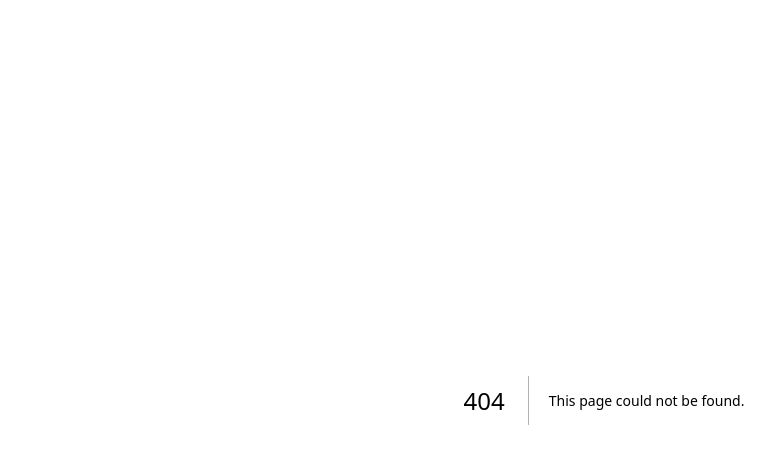
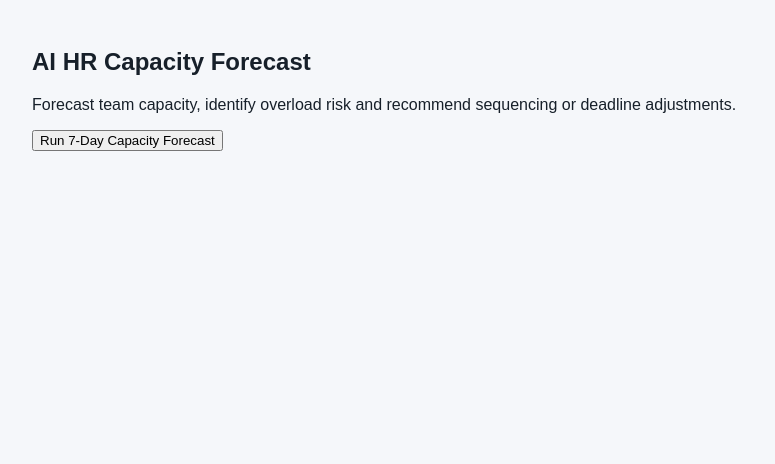
Before and after one commit to techjeet74-png/AI--HR-Agent, a Next.js app: page /hr-capacity-forecast in a window 1280 px wide. Before the commit this address had no page. Shown: the top 464 px of the page, without its empty margins (36-811 px from the left). Built offline with nearby package versions, Linux system fonts and the light colour scheme; no server answers.

Commit message:
Phase 6.27: add AI HR capacity forecast

```diff
--- /dev/null
+++ b/app/hr-capacity-forecast/page.tsx
@@ -0,0 +1,7 @@
+"use client";
+import {useEffect,useState} from "react";
+export default function CapacityForecast(){
+ const [data,setData]=useState<any[]>([]); const load=()=>fetch("/api/hr-capacity-forecast").then(r=>r.json()).then(setData); useEffect(()=>{load()},[]);
+ async function forecast(){await fetch("/api/hr-capacity-forecast",{method:"POST",headers:{"Content-Type":"application/json"},body:JSON.stringify({horizonDays:7})});load()}
+ const latest=data?.[0];
+ return <main className="shell"><section className="content"><h1>AI HR Capacity Forecast</h1><p>Forecast team capacity, identify overload risk and recommend sequencing or deadline adjustments.</p><button onClick={forecast}>Run 7-Day Capacity Forecast</button>{latest&&<div className="grid"><div className="card"><b>{latest.utilizationPercent.toFixed(1)}%</b><p>Projected Utilization</p></div><div className="card"><b>{latest.capacityGapHours.toFixed(1)}h</b><p>Capacity Gap</p></div><div className="card"><b>{latest.totalOpenTasks}</b><p>Open Tasks</p></div><div className="card"><b>{latest.riskLevel}</b><p>Risk Level</p></div></div>}{latest&&<div className="card"><h3>{latest.summary}</h3><p>Horizon: {latest.horizonDays} days • Capacity: {latest.totalCapacityHours}h • Required: {latest.requiredHours}h</p></div>}</section></main>}
```
